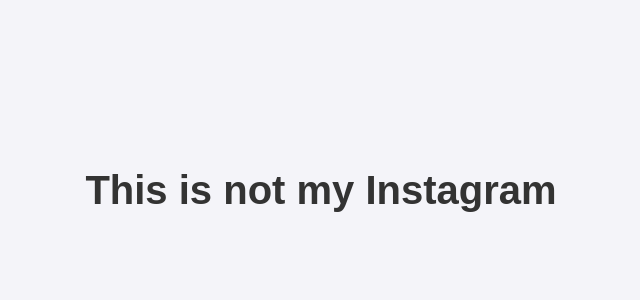
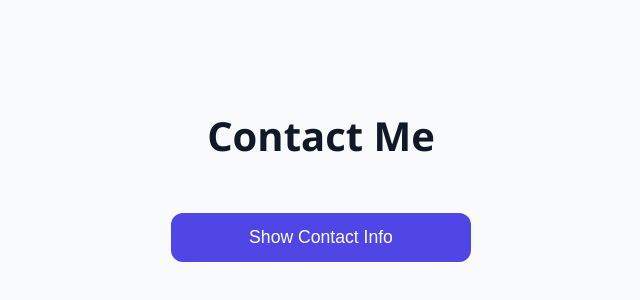
Before and after one commit to marcusperera/halfus, a plain HTML site: page index.html in a window 1280 px wide. Shown: the part 210-510 px from the top of the page, without its empty margins (319-959 px from the left). Drawn offline with Linux system fonts and the light colour scheme.

Commit message:
Updated to a contact page with buttons to reveal info.

```diff
--- a/index.html
+++ b/index.html
@@ -1,28 +1,102 @@
 <!DOCTYPE html>
 <html lang="en">
 <head>
-    <meta charset="UTF-8">
-    <meta name="viewport" content="width=device-width, initial-scale=1.0">
-    <title>Not My Instagram</title>
+  <meta charset="UTF-8" />
+  <meta name="viewport" content="width=device-width, initial-scale=1.0"/>
+  <title>Contact Me</title>
   <style>
-        body {
-            font-family: Arial, sans-serif;
-            text-align: center;
+    :root {
+      --primary-color: #4f46e5;
+      --hover-color: #4338ca;
+      --bg-color: #f9fafb;
+      --text-color: #111827;
+      --button-radius: 12px;
+    }
+
+    * {
       margin: 0;
       padding: 0;
-            background-color: #f4f4f9;
-            color: #333;
+      box-sizing: border-box;
+    }
+
+    body {
+      font-family: 'Segoe UI', Tahoma, Geneva, Verdana, sans-serif;
+      background-color: var(--bg-color);
+      color: var(--text-color);
       display: flex;
+      flex-direction: column;
+      align-items: center;
       justify-content: center;
-            align-items: center;
       height: 100vh;
+      padding: 20px;
     }
+
     h1 {
       font-size: 2.5rem;
+      margin-bottom: 40px;
+    }
+
+    .btn {
+      background-color: var(--primary-color);
+      color: white;
+      border: none;
+      border-radius: var(--button-radius);
+      padding: 14px 24px;
+      font-size: 1rem;
+      margin: 10px 0;
+      cursor: pointer;
+      transition: background-color 0.3s ease, transform 0.2s ease;
+      width: 100%;
+      max-width: 300px;
+    }
+
+    .btn:hover {
+      background-color: var(--hover-color);
+      transform: translateY(-2px);
+    }
+
+    #contact-options {
+      display: none;
+      flex-direction: column;
+      align-items: center;
+      gap: 15px;
+      margin-top: 20px;
+      width: 100%;
+    }
+
+    .link-btn {
+      text-decoration: none;
+      width: 100%;
+      max-width: 300px;
+    }
+
+    @media (min-width: 600px) {
+      .btn {
+        font-size: 1.1rem;
+      }
     }
   </style>
 </head>
 <body>
-    <h1>This is not my Instagram</h1>
+
+  <h1>Contact Me</h1>
+  <button class="btn" onclick="toggleContact()">Show Contact Info</button>
+
+  <div id="contact-options">
+    <a class="link-btn" href="mailto:yourname@example.com">
+      <button class="btn">Email Me</button>
+    </a>
+    <a class="link-btn" href="https://instagram.com/yourusername" target="_blank">
+      <button class="btn">Instagram</button>
+    </a>
+  </div>
+
+  <script>
+    function toggleContact() {
+      const contactDiv = document.getElementById('contact-options');
+      contactDiv.style.display = contactDiv.style.display === 'flex' ? 'none' : 'flex';
+    }
+  </script>
+
 </body>
 </html>
```
Lines whose indentation alone changed are shown as unchanged.
